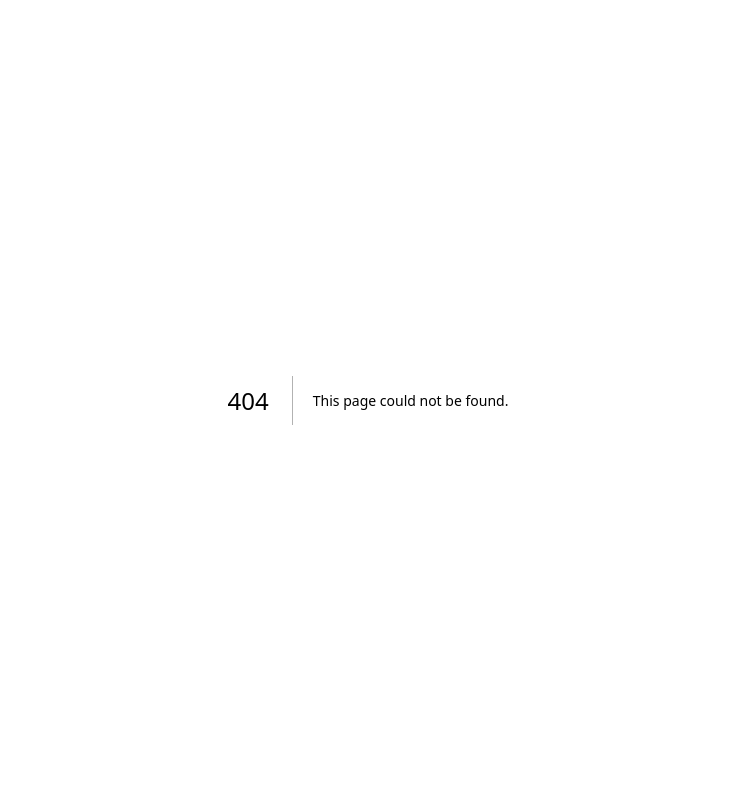
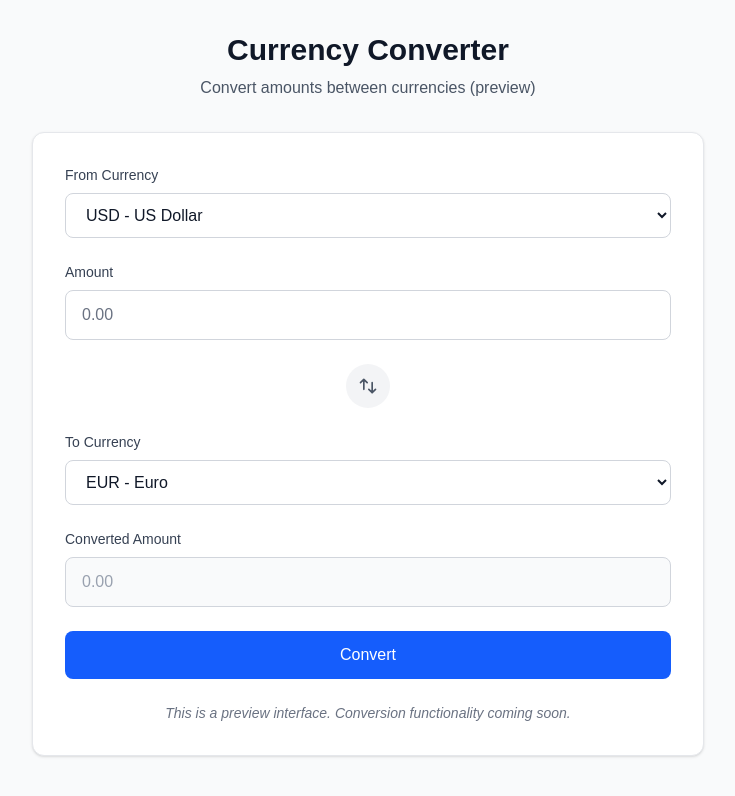
Before and after one commit to ChriskyMoe/Booksy, a Next.js app: page /currency-converter in a window 1280 px wide. Before the commit this address had no page. Shown: the top 796 px of the page, without its empty margins (272-1007 px from the left). Built offline with nearby package versions, Linux system fonts and the light colour scheme.

Commit message:
Converter_UI

```diff
--- /dev/null
+++ b/app/(authenticated)/currency-converter/page.tsx
@@ -0,0 +1,120 @@
+export default function CurrencyConverter() {
+    return (
+        <div className="min-h-screen bg-gray-50 p-4 md:p-6 lg:p-8">
+            <div className="max-w-2xl mx-auto">
+                {/* Header */}
+                <div className="text-center mb-8">
+                    <h1 className="text-3xl font-bold text-gray-900 mb-2">
+                        Currency Converter
+                    </h1>
+                    <p className="text-gray-600">
+                        Convert amounts between currencies (preview)
+                    </p>
+                </div>
+
+                {/* Main Card */}
+                <div className="bg-white rounded-xl shadow-sm border border-gray-200 p-6 md:p-8">
+                    <div className="space-y-6">
+                        {/* From Currency */}
+                        <div className="space-y-2">
+                            <label htmlFor="from-currency" className="block text-sm font-medium text-gray-700">
+                                From Currency
+                            </label>
+                            <select
+                                id="from-currency"
+                                className="w-full px-4 py-3 border border-gray-300 rounded-lg focus:ring-2 focus:ring-blue-500 focus:border-blue-500 bg-white text-gray-900"
+                                defaultValue="USD"
+                            >
+                                <option value="USD">USD - US Dollar</option>
+                                <option value="EUR">EUR - Euro</option>
+                                <option value="GBP">GBP - British Pound</option>
+                                <option value="JPY">JPY - Japanese Yen</option>
+                                <option value="THB">THB - Thai Baht</option>
+                                <option value="MMK">MMK - Myanmar Kyat</option>
+                                <option value="SGD">SGD - Singapore Dollar</option>
+                                <option value="AUD">AUD - Australian Dollar</option>
+                                <option value="CAD">CAD - Canadian Dollar</option>
+                                <option value="CHF">CHF - Swiss Franc</option>
+                                <option value="CNY">CNY - Chinese Yuan</option>
+                                <option value="INR">INR - Indian Rupee</option>
+                            </select>
+                        </div>
+
+                        {/* Amount Input */}
+                        <div className="space-y-2">
+                            <label htmlFor="amount" className="block text-sm font-medium text-gray-700">
+                                Amount
+                            </label>
+                            <input
+                                id="amount"
+                                type="number"
+                                placeholder="0.00"
+                                className="w-full px-4 py-3 border border-gray-300 rounded-lg focus:ring-2 focus:ring-blue-500 focus:border-blue-500 bg-white text-gray-900 placeholder-gray-500"
+                            />
+                        </div>
+
+                        {/* Swap Button */}
+                        <div className="flex justify-center">
+                            <button className="p-3 bg-gray-100 rounded-full hover:bg-gray-200 transition-colors">
+                                <svg className="h-5 w-5 text-gray-600" fill="none" stroke="currentColor" viewBox="0 0 24 24">
+                                    <path strokeLinecap="round" strokeLinejoin="round" strokeWidth={2} d="M7 16V4m0 0L3 8m4-4l4 4m6 0v12m0 0l4-4m-4 4l-4-4" />
+                                </svg>
+                            </button>
+                        </div>
+
+                        {/* To Currency */}
+                        <div className="space-y-2">
+                            <label htmlFor="to-currency" className="block text-sm font-medium text-gray-700">
+                                To Currency
+                            </label>
+                            <select
+                                id="to-currency"
+                                className="w-full px-4 py-3 border border-gray-300 rounded-lg focus:ring-2 focus:ring-blue-500 focus:border-blue-500 bg-white text-gray-900"
+                                defaultValue="EUR"
+                            >
+                                <option value="USD">USD - US Dollar</option>
+                                <option value="EUR">EUR - Euro</option>
+                                <option value="GBP">GBP - British Pound</option>
+                                <option value="JPY">JPY - Japanese Yen</option>
+                                <option value="THB">THB - Thai Baht</option>
+                                <option value="MMK">MMK - Myanmar Kyat</option>
+                                <option value="SGD">SGD - Singapore Dollar</option>
+                                <option value="AUD">AUD - Australian Dollar</option>
+                                <option value="CAD">CAD - Canadian Dollar</option>
+                                <option value="CHF">CHF - Swiss Franc</option>
+                                <option value="CNY">CNY - Chinese Yuan</option>
+                                <option value="INR">INR - Indian Rupee</option>
+                            </select>
+                        </div>
+
+                        {/* Converted Amount Output */}
+                        <div className="space-y-2">
+                            <label htmlFor="converted-amount" className="block text-sm font-medium text-gray-700">
+                                Converted Amount
+                            </label>
+                            <input
+                                id="converted-amount"
+                                type="text"
+                                placeholder="0.00"
+                                disabled
+                                className="w-full px-4 py-3 border border-gray-300 rounded-lg bg-gray-50 text-gray-500 placeholder-gray-400 cursor-not-allowed"
+                            />
+                        </div>
+
+                        {/* Convert Button */}
+                        <button className="w-full bg-blue-600 text-white py-3 px-6 rounded-lg font-medium hover:bg-blue-700 transition-colors focus:outline-none focus:ring-2 focus:ring-blue-500 focus:ring-offset-2">
+                            Convert
+                        </button>
+
+                        {/* Note */}
+                        <div className="text-center">
+                            <p className="text-sm text-gray-500 italic">
+                                This is a preview interface. Conversion functionality coming soon.
+                            </p>
+                        </div>
+                    </div>
+                </div>
+            </div>
+        </div>
+    );
+}
```
Also changed, not shown: 1 other file (tests, documents, lock files or other folders).
